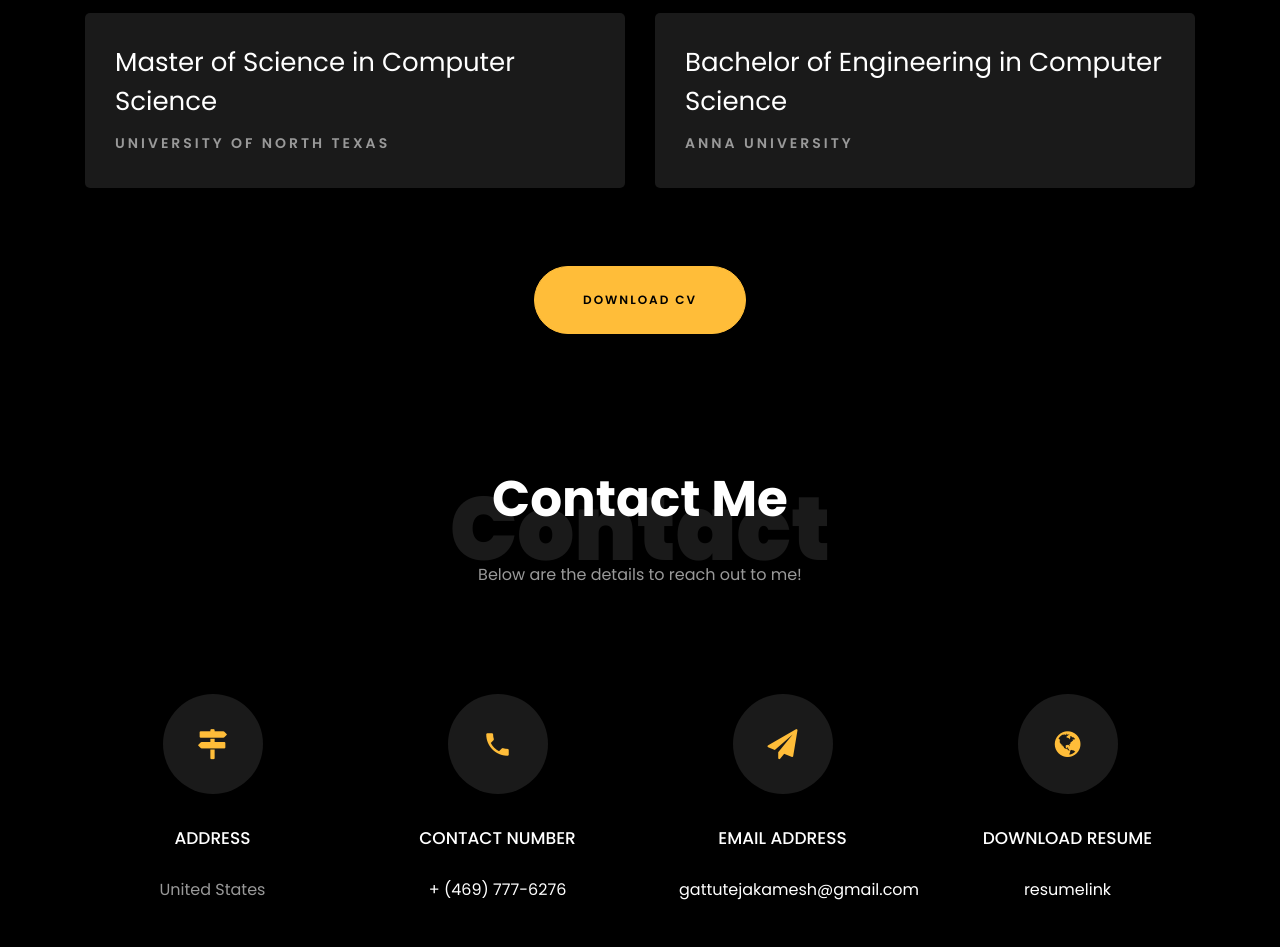
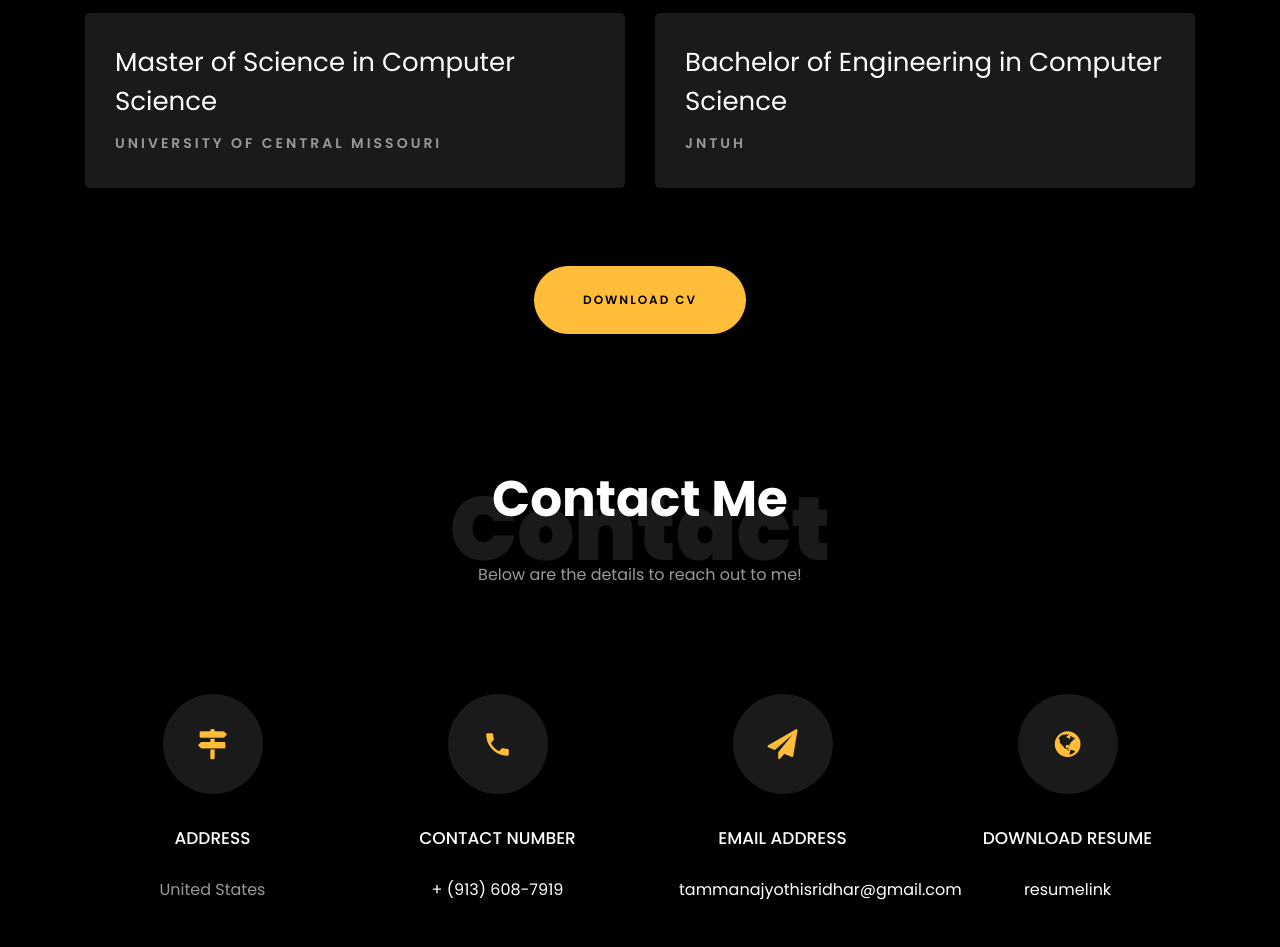
Before and after one commit to sridhar0107/sridharportfolio, a plain HTML site: page index.html in a window 1280 px wide. Shown: the part 3460-4407 px from the top of the page. Drawn offline with Linux system fonts and the light colour scheme; files whose address does not match are found by name.

Commit message:
Add files via upload

```diff
--- a/index.html
+++ b/index.html
@@ -1,7 +1,7 @@
 <!DOCTYPE html>
 <html lang="en">
   <head>
-    <title>Teja Kamesh Portfolio</title>
+    <title>Jyothi Sridhar Tammana Portfolio</title>
     <meta charset="utf-8">
     <meta name="viewport" content="width=device-width, initial-scale=1, shrink-to-fit=no">
 
@@ -407,14 +407,14 @@
     			<div class="col-md-6">
     				<div class="resume-wrap ftco-animate">
     					<h2>Master of Science in Computer Science</h2>
-    					<span class="position">University Of North Texas</span>
+    					<span class="position">University Of Central Missouri</span>
     				</div>
     			</div>
 
     			<div class="col-md-6">
     				<div class="resume-wrap ftco-animate">
     					<h2>Bachelor of Engineering in Computer Science</h2>
-    					<span class="position">Anna University</span>
+    					<span class="position">JNTUH</span>
     				</div>
 				</div>
     		</div>
@@ -461,7 +461,7 @@
           			<span class="icon-phone2"></span>
           		</div>
           		<h3 class="mb-4">Contact Number</h3>
-	            <p><a href="tel://0101010101">+ (469) 777-6276</a></p>
+	            <p><a href="tel://0101010101">+ (913) 608-7919</a></p>
 	          </div>
           </div>
           <div class="col-md-6 col-lg-3 d-flex ftco-animate">
@@ -470,7 +470,7 @@
           			<span class="icon-paper-plane"></span>
           		</div>
           		<h3 class="mb-4">Email Address</h3>
-	            <p><a href="mailto:info@yoursite.com">gattutejakamesh@gmail.com</a></p>
+	            <p><a href="mailto:info@yoursite.com">tammanajyothisridhar@gmail.com</a></p>
 	          </div>
           </div>
           <div class="col-md-6 col-lg-3 d-flex ftco-animate">
```
Also changed, not shown: about-me.jpg (added), bg_1.jpg (added), bg_2.jpeg (added), loc.png (added), 1 other file.
